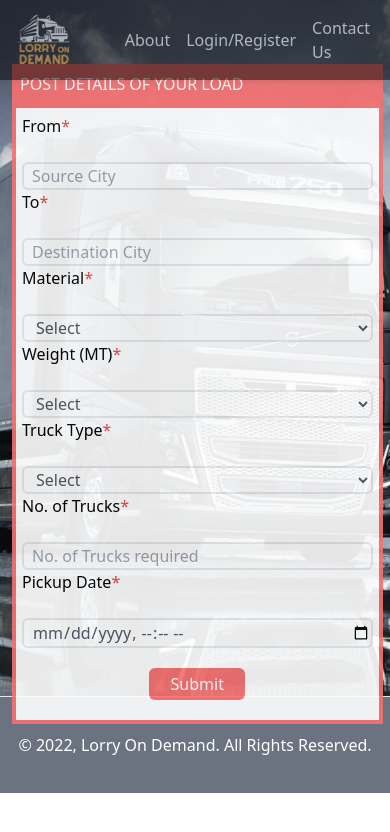
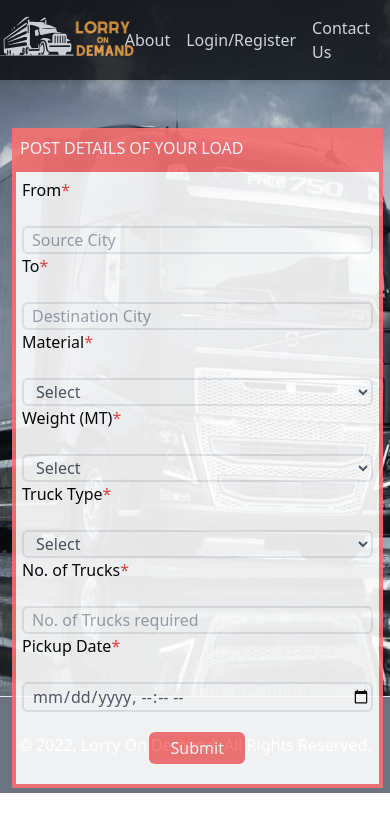
Before and after one commit to siddharth-kothari/lorryondemand, a Next.js app: page / in a window 390 px wide. Shown: the top 832 px of the page. Built offline with nearby package versions, Linux system fonts and the light colour scheme.

Commit message:
added main section

```diff
--- a/components/Header.js
+++ b/components/Header.js
@@ -15,15 +15,15 @@ function Header() {
                     objectFit=" cover"
                 />
 
-                <div className='absolute bg-red-400 w-[95%] md:w-2/5 mt-16 ml-3 opacity-90 md:right-9 md:bottom-11'>
+                <div className='absolute bg-red-400 mt-32 w-[95%] md:w-2/5 ml-3  opacity-90 md:right-9 md:bottom-11'>
                     <p className='text-white p-2'>POST DETAILS OF YOUR LOAD</p>
                     <Form />
                 </div>
 
-                <header className="sticky top-0 grid grid-cols-2 bg-black shadow-md opacity-50">
-            <div onClick={() => router.push("/")} className="relative h-20 flex flex-grow  cursor-pointer">
+                <header className="sticky top-0 grid grid-cols-2 bg-black shadow-md opacity-70">
+                    <div onClick={() => router.push("/")} className="relative h-20 flex flex-grow  cursor-pointer p-5">
                         <Image
-                    src='/logo-1.png'
+                            src='/logo.svg'
                             alt=" logo"
                             layout="fill"
                             objectFit="contain"
--- a/pages/index.js
+++ b/pages/index.js
@@ -13,6 +13,9 @@ export default function Home() {
         <link rel="icon" href="/logo-1.png" />
       </Head>
       <Header />
+        <main>
+
+        </main>
       <Footer />
     </div>
   )
```
Also changed, not shown: public/logo.svg (added). Lines whose indentation alone changed are shown as unchanged.
